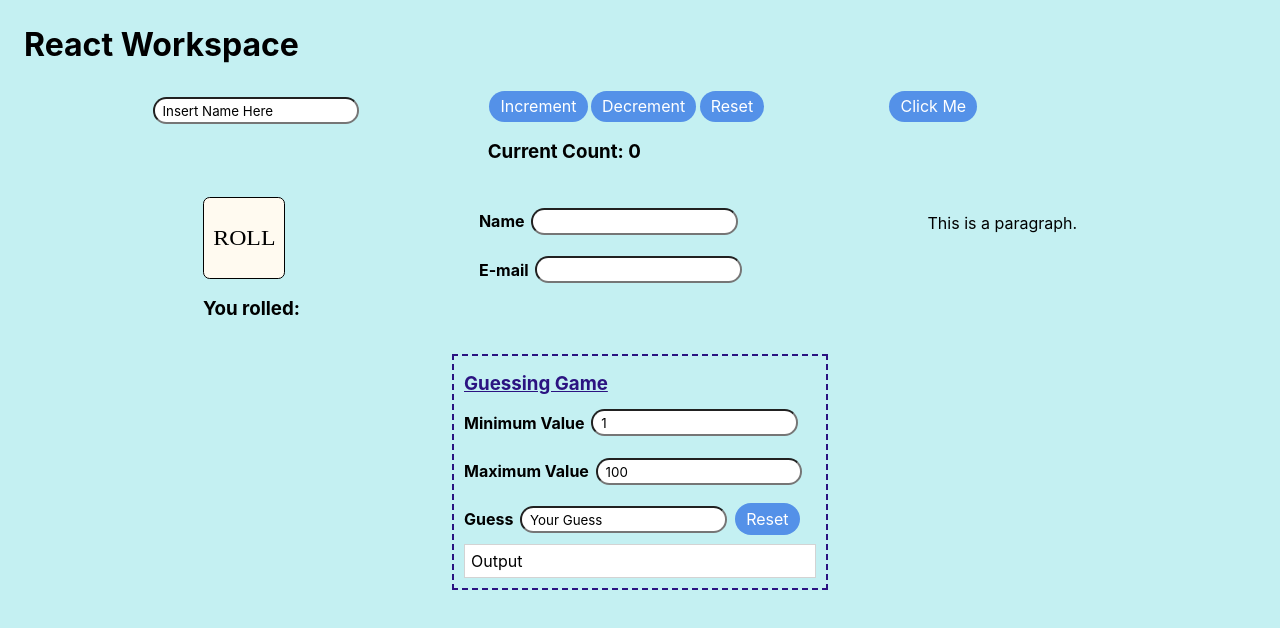
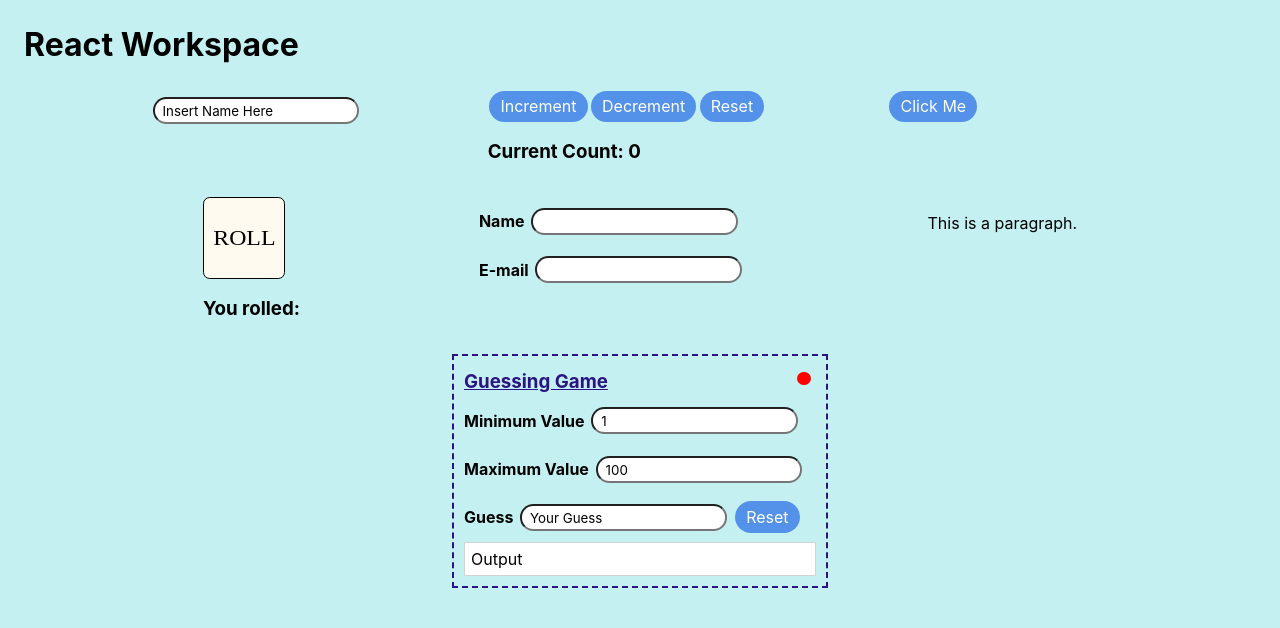
Before and after one commit to tacoplat/react-workspace, a React (Create React App) app: page / in a window 1280 px wide. Shown: the top 628 px of the page. Built offline with nearby package versions, Linux system fonts and the light colour scheme.

Commit message:
debug options

```diff
--- a/src/App.js
+++ b/src/App.js
@@ -2,7 +2,7 @@
 import Button from './components/button';
 import Greeting from './components/greeting';
 import Dice from './components/dice';
-import { TextField } from './components/textfield';
+import TextField from './components/textfield';
 
 var defaultGuess = "Your Guess";
 
@@ -18,7 +18,8 @@
       minimum: min,
       guess: defaultGuess,
       message: "Output",
-      disabled: ""
+      disabled: "",
+      debug: 0
     }
   }
 
@@ -122,6 +123,17 @@
     });
   }
 }
+toggleDebug(e) {
+  if (this.state.debug == 0) {
+    this.setState({
+      debug: 1
+    });
+  } else {
+    this.setState({
+      debug: 0
+    });
+  }
+}
 
 render() {
   return (
@@ -140,16 +152,17 @@
         <p>This is a paragraph.</p>
         <div class='break'></div>
         <div id='game'>
+          <button id='debuggame' onClick={(e)=>this.toggleDebug(e)} class={this.state.debug ? "dbgactive" : ""}></button>
           <h3 id='gameheader'>Guessing Game</h3>
           <label for='min'>Minimum Value</label>
-          <input name='min' type='text' class='txtfld' autocomplete='off' value={this.state.minimum} onChange={(e) => {this.setMin(e)}}></input><br />
+          <input name='min' type='text' class='txtfld' autocomplete='off' disabled={(this.state.disable)? "disabled" : ""} value={this.state.minimum} onChange={(e) => {this.setMin(e)}}></input><br />
           <label for='max'>Maximum Value</label>
-          <input name='max' type='text' class='txtfld' autocomplete='off' value={this.state.maximum} onChange={(e) => {this.setMax(e)}}></input><br />
+          <input name='max' type='text' class='txtfld' autocomplete='off' disabled={(this.state.disable)? "disabled" : ""} value={this.state.maximum} onChange={(e) => {this.setMax(e)}}></input><br />
           <label for='guess'>Guess</label>
-          <input name='guess' type='text' class='txtfld' style={{width: this.state.guessLength}} autocomplete='off' disabled={(this.state.disable)? "disabled" : ""} value={this.state.guess} onChange={(e) => {this.checkGuess(e)}}></input>
+          <input name='guess' type='text' id='guessfld' class='txtfld' style={{width: this.state.guessLength}} autocomplete='off' disabled={(this.state.disable)? "disabled" : ""} value={this.state.guess} onChange={(e) => {this.checkGuess(e)}}></input>
           <button class="btn" onClick={(e) => {this.resetGame(e)}}>Reset</button>
           <div id='output'>{this.state.message}</div>
-          {/*<div>Min: {this.state.minimum}, Max: {this.state.maximum}, Rand: {this.state.random}, Guess: {this.state.guess}</div>*/}
+          {this.state.debug ? <div id='debuginfo'>Min: {this.state.minimum}, Max: {this.state.maximum}, Rand: {this.state.random}, Guess: {this.state.guess}</div> : ""}
         </div>
       </div>
     </div>
--- a/src/components/textfield.js
+++ b/src/components/textfield.js
@@ -1,6 +1,6 @@
 import React, { Component } from 'react';
 
-export class TextField extends Component {
+class TextField extends Component {
 	render() {
 	return (
 		<div>
@@ -10,3 +10,5 @@
 	);
 	}
 }
+
+export default TextField;
--- a/src/index.css
+++ b/src/index.css
@@ -72,12 +72,18 @@
     transition: background-color 0.24s linear, width 0.32s ease-in-out;
     font-family: -apple-system, BlinkMacSystemFont, 'Segoe UI', 'Roboto', 'Oxygen', 'Ubuntu', 'Cantarell', 'Fira Sans', 'Droid Sans', 'Helvetica Neue', sans-serif;
 }
-.txtfld:disabled {
+#guessfld:disabled {
     background-color: #28b54d;
     opacity: 0.5;
     color: black;
     font-weight: bold;
     transition: background-color 0.48s linear, width 0.36s ease-in-out;
+}
+.txtfld:disabled {
+    background-color: lightslategray;
+    color: lightgrey;
+    font-weight: bold;
+    transition: background-color 0.48s linear, color 0.36s ease-in-out;
 }
 
 .txtfld:focus {
@@ -116,7 +122,7 @@
     width: 22em;
 }
 #gameheader {
-    margin: 0.3em 0 0.2em;
+    margin: 0.2em 0 0.2em;
     color: rgb(43, 19, 129);
     text-decoration: underline;
 }
@@ -130,3 +136,35 @@
     height: 0;
     margin-bottom: 1em;
 }
+#debuggame {
+    margin: 0.4em 0.4em 0 0;
+    outline: 0;
+    border: 0;
+    background-color: red;
+    color: white;
+    font-weight: bold;
+    align-items: stretch;
+    border-radius: 2em;
+    width: 1em;
+    height: 1em;
+    padding: 0;
+    float: right;
+    transition: width 0.4s ease-in-out, height 0.4s ease-in-out;
+}
+#debuggame:hover {
+    background-color: darkred;
+    transition: width 0.4s ease-in-out, height 0.4s ease-in-out;
+    width: 3.6em;
+}
+.dbgactive {
+    background-color: #3ce68e !important;
+}
+.dbgactive:hover {
+    background-color: #31bd74 !important;
+}
+#debuginfo {
+    margin-top: 0.6em;
+    background-color: lightslategray;
+    color: white;
+    padding: 6px;
+}
```
